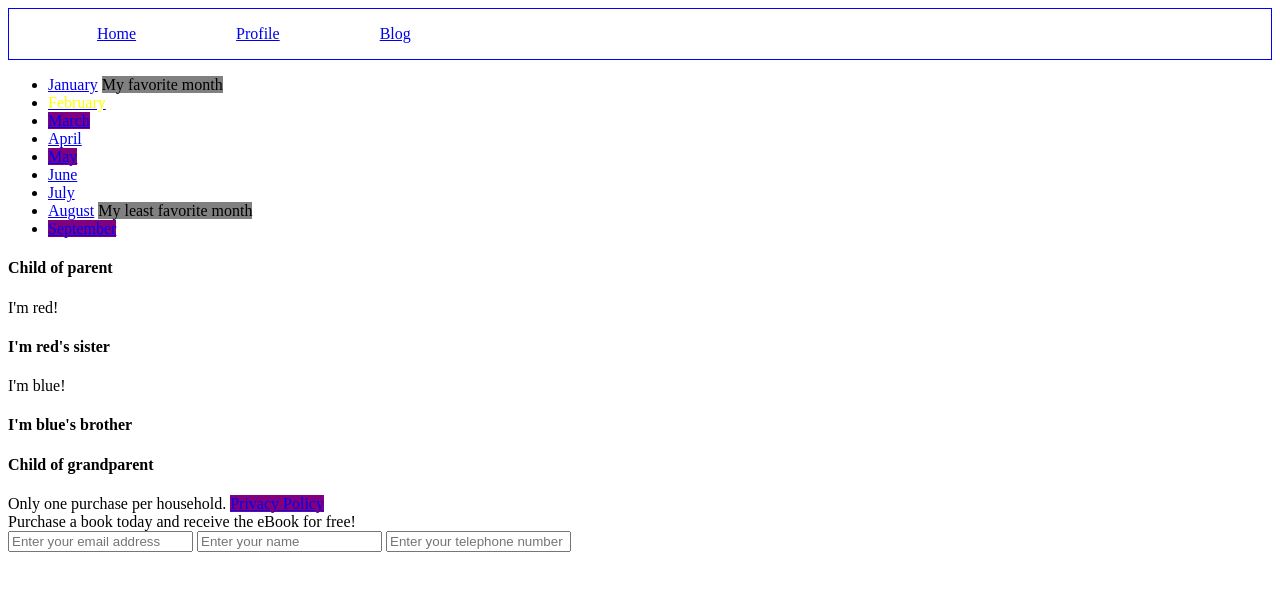
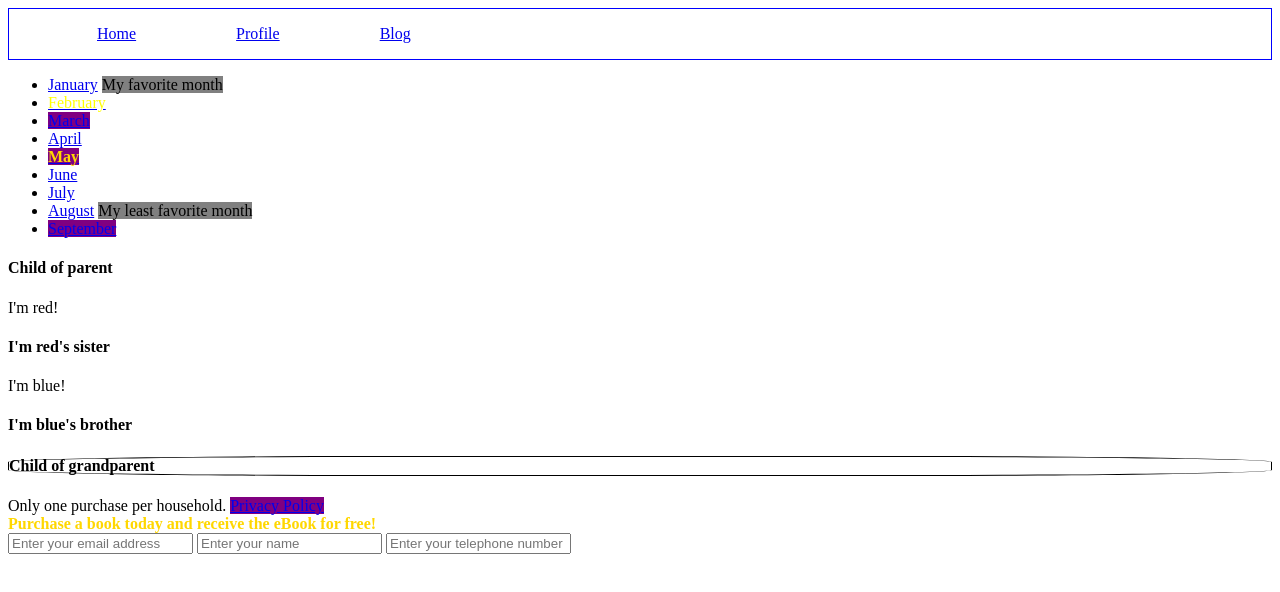
Before and after one commit to sirwilliamiv/css-selectors, a plain HTML site: page index.html in a window 1280 px wide. Drawn offline with Linux system fonts and the light colour scheme.

Commit message:
added bold gold to .promo

```diff
--- a/selectors.css
+++ b/selectors.css
@@ -31,3 +31,15 @@ a.disabled, a .disabled  {
 #blue, #blue+h4{
 	color: blue;
 }
+
+.grandparent > h4 {
+
+	border: solid 1px black;
+	border-radius: 30%;
+}
+
+.promo {
+
+	color: gold;
+	font-weight: bold;
+}
```
